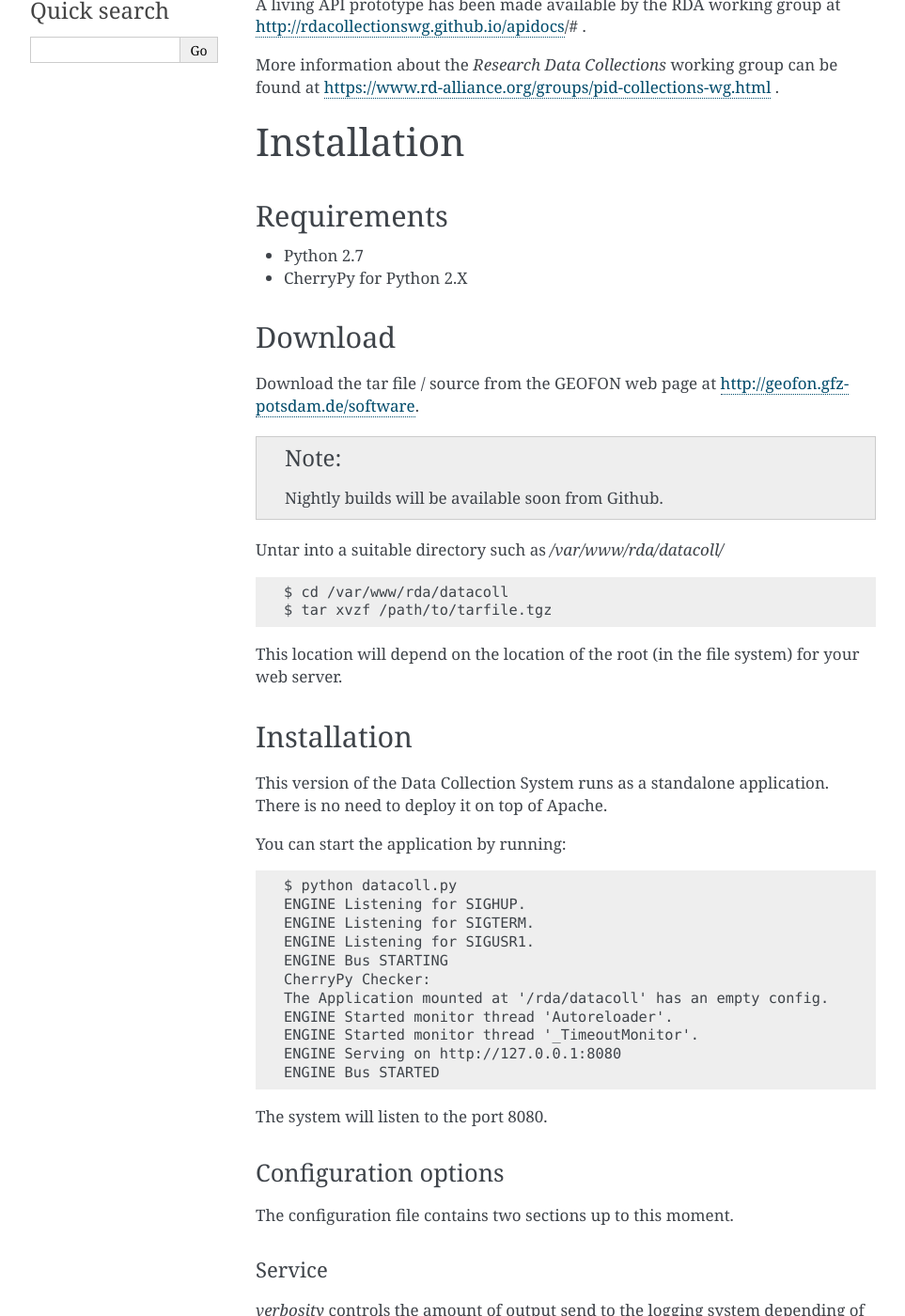
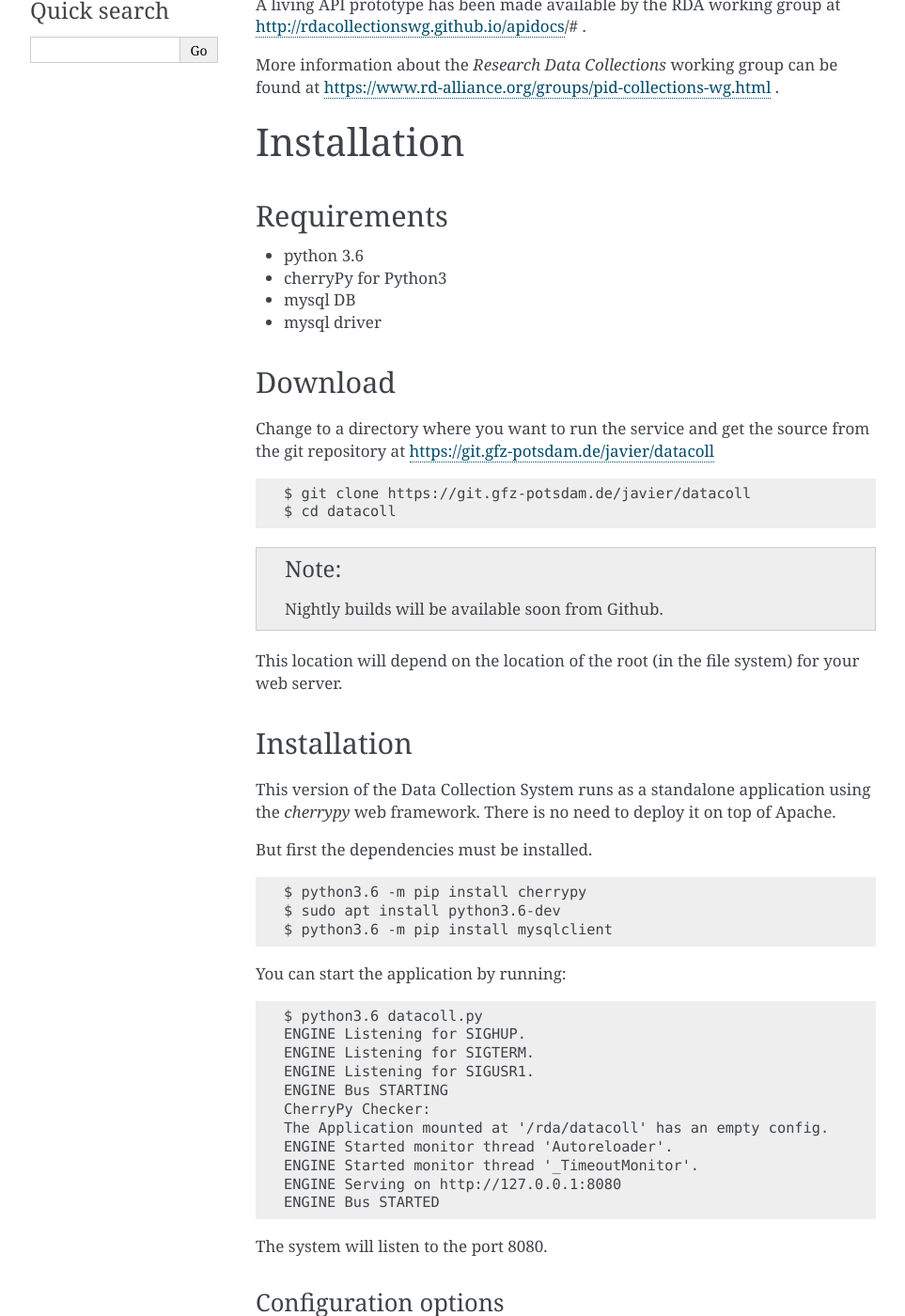
Before and after one commit to javiquinte/datacoll, a Sphinx documentation site: the page built from doc/index.rst, in a window 1280 px wide and 1400 px high, scrolled down 440 px. Shown: the whole window at 94% size, without its empty margins (148-1111 px from the left). Built offline with Sphinx 7.4.7, drawn with Linux system fonts in a browser that asks for light colours; some of the changed text lies outside the part shown.

Commit message:
Describe the deployment.

```diff
--- a/doc/index.rst
+++ b/doc/index.rst
@@ -33,24 +33,24 @@ Installation
 Requirements
 ------------
 
-* Python 2.7
-* CherryPy for Python 2.X
+* python 3.6
+* cherryPy for Python3
+* mysql DB
+* mysql driver
 
 .. _download:
 
 Download
 --------
 
-Download the tar file / source from the GEOFON web page at
-http://geofon.gfz-potsdam.de/software.
+Change to a directory where you want to run the service and get the source
+from the git repository at https://git.gfz-potsdam.de/javier/datacoll ::
+
+    $ git clone https://git.gfz-potsdam.de/javier/datacoll
+    $ cd datacoll
 
 .. note ::
    Nightly builds will be available soon from Github.
-
-Untar into a suitable directory such as `/var/www/rda/datacoll/` ::
-
-    $ cd /var/www/rda/datacoll
-    $ tar xvzf /path/to/tarfile.tgz
 
 This location will depend on the location of the root (in the file system)
 for your web server.
@@ -60,12 +60,19 @@ for your web server.
 Installation
 ------------
 
-This version of the Data Collection System runs as a standalone application.
+This version of the Data Collection System runs as a standalone application
+using the `cherrypy` web framework.
 There is no need to deploy it on top of Apache.
+
+But first the dependencies must be installed. ::
+
+    $ python3.6 -m pip install cherrypy
+    $ sudo apt install python3.6-dev
+    $ python3.6 -m pip install mysqlclient
 
 You can start the application by running: ::
 
-    $ python datacoll.py
+    $ python3.6 datacoll.py
     ENGINE Listening for SIGHUP.
     ENGINE Listening for SIGTERM.
     ENGINE Listening for SIGUSR1.
```
Also changed, not shown: other parts of doc/index.rst (+2 -2 lines).
